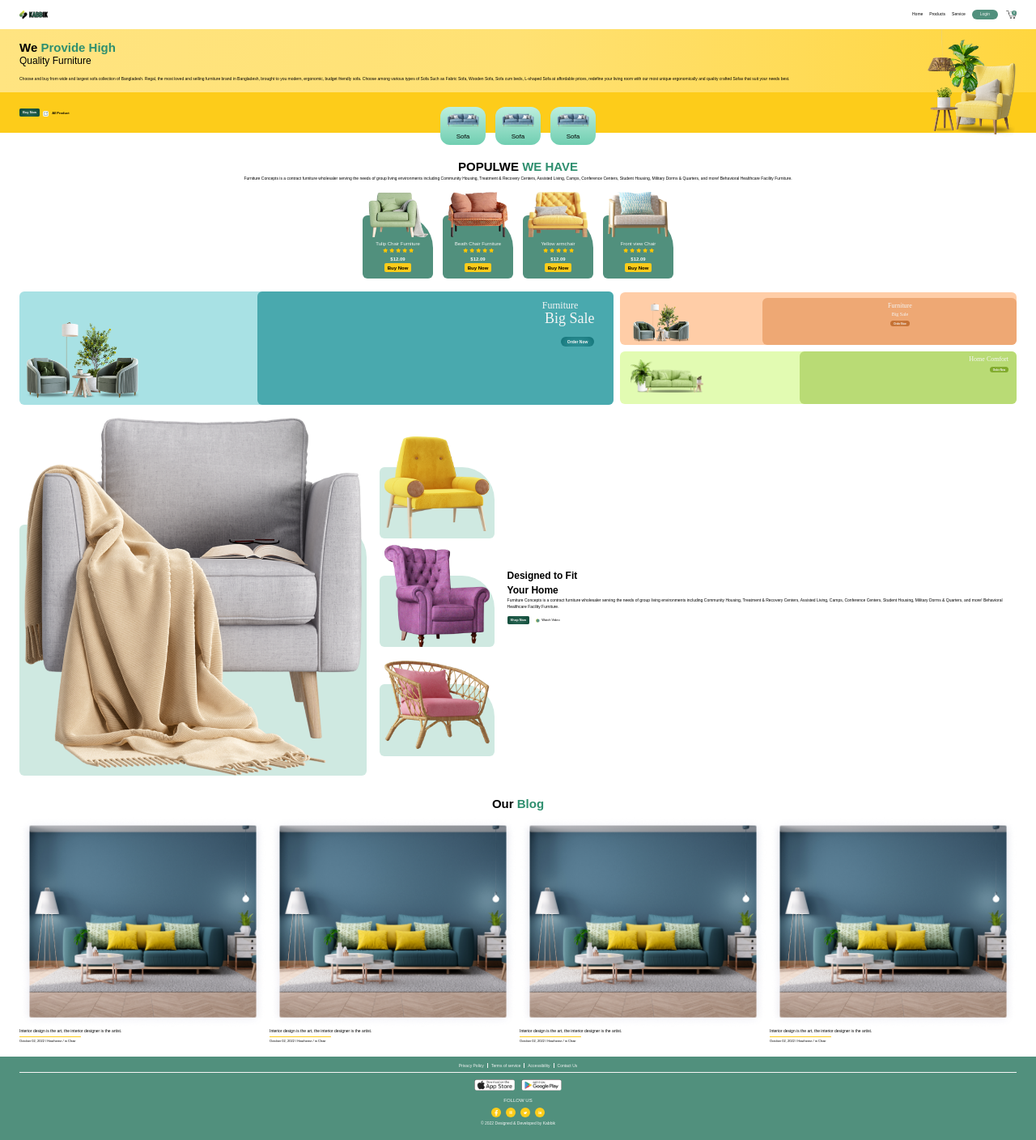
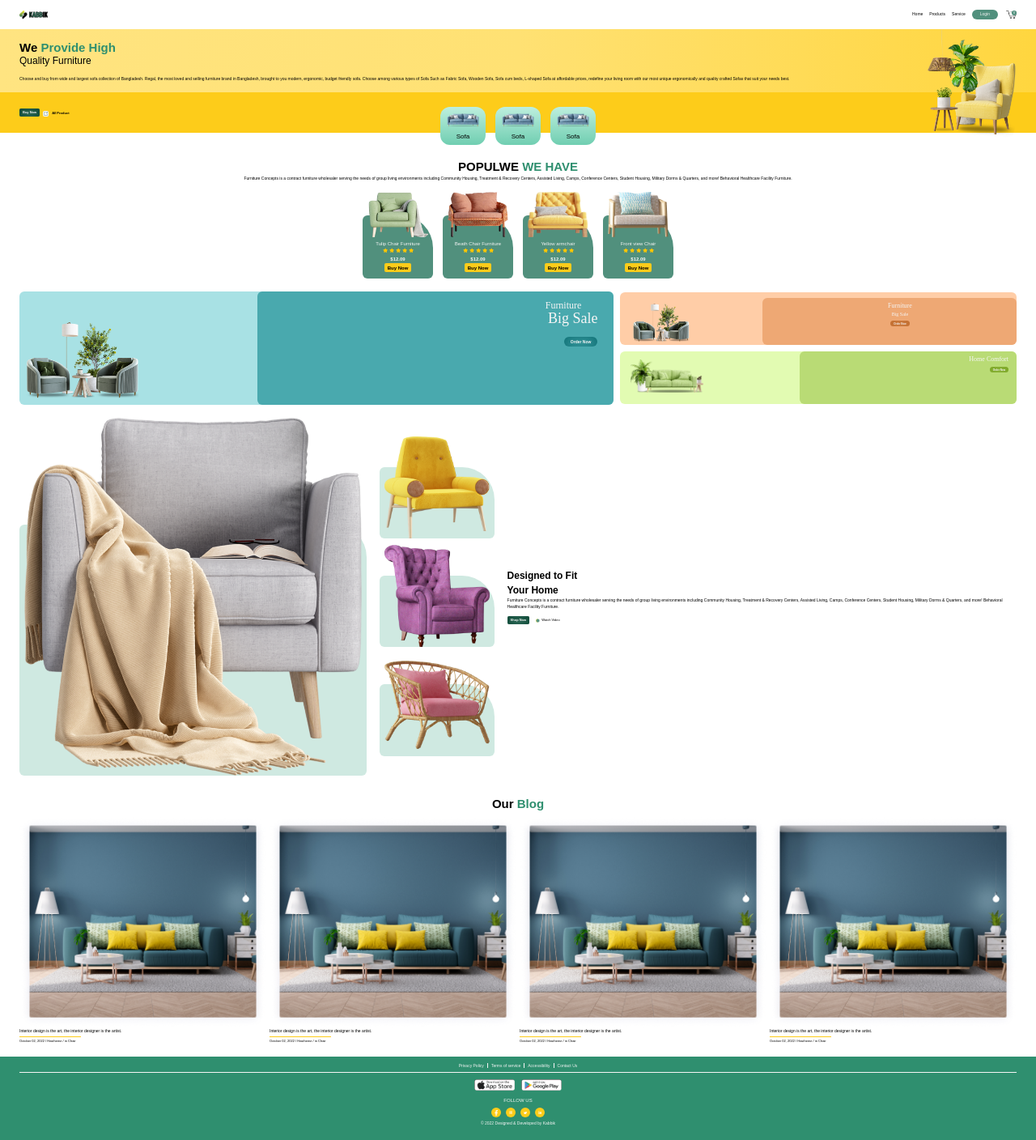
Before and after one commit to eaysin-arafat/jrk-assignment, a React (Vite) app: page / in a window 1280 px wide. Shown: the whole page at 81% size. Built offline with nearby package versions, Linux system fonts and the light colour scheme; a web font is replaced by a local one.

Commit message:
remove unnecesery variable

```diff
--- a/src/components/Blog.tsx
+++ b/src/components/Blog.tsx
@@ -1,5 +1,4 @@
 import Heading from "./core/Heading";
-import React from "react";
 
 const Blog = () => {
   return (
--- a/src/components/Hero.tsx
+++ b/src/components/Hero.tsx
@@ -1,4 +1,3 @@
-import React from "react";
 import Heading from "./core/Heading";
 
 const Hero = () => {
--- a/src/components/ProductAds.tsx
+++ b/src/components/ProductAds.tsx
@@ -1,5 +1,4 @@
 import ProductBg from "./ProductBg";
-import React from "react";
 
 const ProductAds = () => {
   return (
--- a/src/components/ProductBg.tsx
+++ b/src/components/ProductBg.tsx
@@ -1,5 +1,4 @@
 import { ReactNode } from "react";
-import React from "react";
 
 const ProductBg = ({
   children,
--- a/src/components/ProductCard.tsx
+++ b/src/components/ProductCard.tsx
@@ -1,4 +1,3 @@
-import React from "react";
 import ProductBg from "./ProductBg";
 
 type Props = {
--- a/src/components/Products.tsx
+++ b/src/components/Products.tsx
@@ -1,6 +1,5 @@
 import ProductCard from "./ProductCard";
 import Heading from "./core/Heading";
-import React from "react";
 
 const Products = () => {
   return (
--- a/src/components/SocialIcon.tsx
+++ b/src/components/SocialIcon.tsx
@@ -1,4 +1,3 @@
-import React from "react";
 
 const SocialIcon = ({
   icon,
--- a/src/components/ThumbnailSingle.tsx
+++ b/src/components/ThumbnailSingle.tsx
@@ -1,5 +1,4 @@
 import { ReactNode } from "react";
-import React from "react";
 
 type Props = {
   color: { primaryColor: string; secondColor: string };
--- a/src/components/Thumbnails.tsx
+++ b/src/components/Thumbnails.tsx
@@ -1,5 +1,4 @@
 import ThumbnailSingle from "./ThumbnailSingle";
-import React from "react";
 
 const Thumbnail = () => {
   return (
@@ -16,7 +15,7 @@ const Thumbnail = () => {
             width: "140",
           }}
           height="h-[140px]"
-          childrenClassName="pt-2 pr-6"
+          childrenClassName="pt-2 pr-5"
         >
           <>
             <h3 className="font-italianno text-[12px] pr-5">Furniture</h3>
--- a/src/components/home/Footer.tsx
+++ b/src/components/home/Footer.tsx
@@ -2,7 +2,7 @@ import SocialIcon from "../SocialIcon";
 
 const Footer = () => {
   return (
-    <div className="bg-greenBgColor text-whiteColor py-2 pb-4 px-6">
+    <div className="bg-greenTextColor text-whiteColor py-2 pb-4 px-6">
       <ul className="flex items-center justify-center gap-1 text-[5px] font-medium">
         <li>Privacy Policy</li>
         <span className="footerOptionLine"></span>
```
Also changed, not shown: 1 other file (tests, documents, lock files or other folders).
